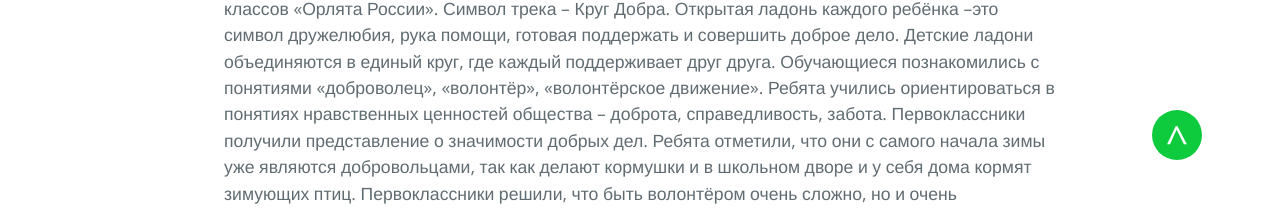
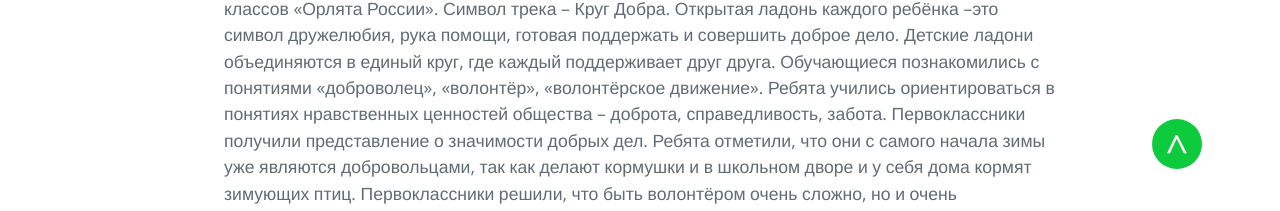
Before and after one commit to 1-sch/1-sch.github.io, a Jekyll site: the page built from _posts/2024-02-29-февральский-выпуск.md, in a window 1280 px wide. Shown: the part 655-866 px from the top of the page. Built offline with Jekyll 4.4.1, drawn with Linux system fonts in a browser that asks for light colours.

Commit message:
Update jekyll-theme-cayman.scss

```diff
--- a/_sass/jekyll-theme-cayman.scss
+++ b/_sass/jekyll-theme-cayman.scss
@@ -1,14 +1,11 @@
 iframe{border-radius:20px}
-.da {color:purple;float:right}
-@media screen and (width > 900px){
-.bt{ background:#0eca3d;border-radius:50%;width:50px;height:50px;text-align:center;position:fixed;top:90%;left:95%
-}}
-@media screen and (max-width < 500px){
+.da {color:purple;float:none}
 .bt{ background:#0eca3d;border-radius:50%;width:50px;height:50px;text-align:center;position:fixed;top:90%;left:86%
-}.da {color:purple;float:none}}
+}
 @media screen and (width > 500px){
-.bt{ background:#0eca3d;border-radius:50%;width:50px;height:50px;text-align:center;position:fixed;top:85%;left:90%
-}}
+.bt{ background:#0eca3d;border-radius:50%;width:50px;height:50px;text-align:center;position:fixed;top:86%;left: 90%
+}.da {color:purple;float:right}
+}
 .bt a{
   color:white;top:0px;position:relative;text-decoration:none;font-size:40px
 }
```
